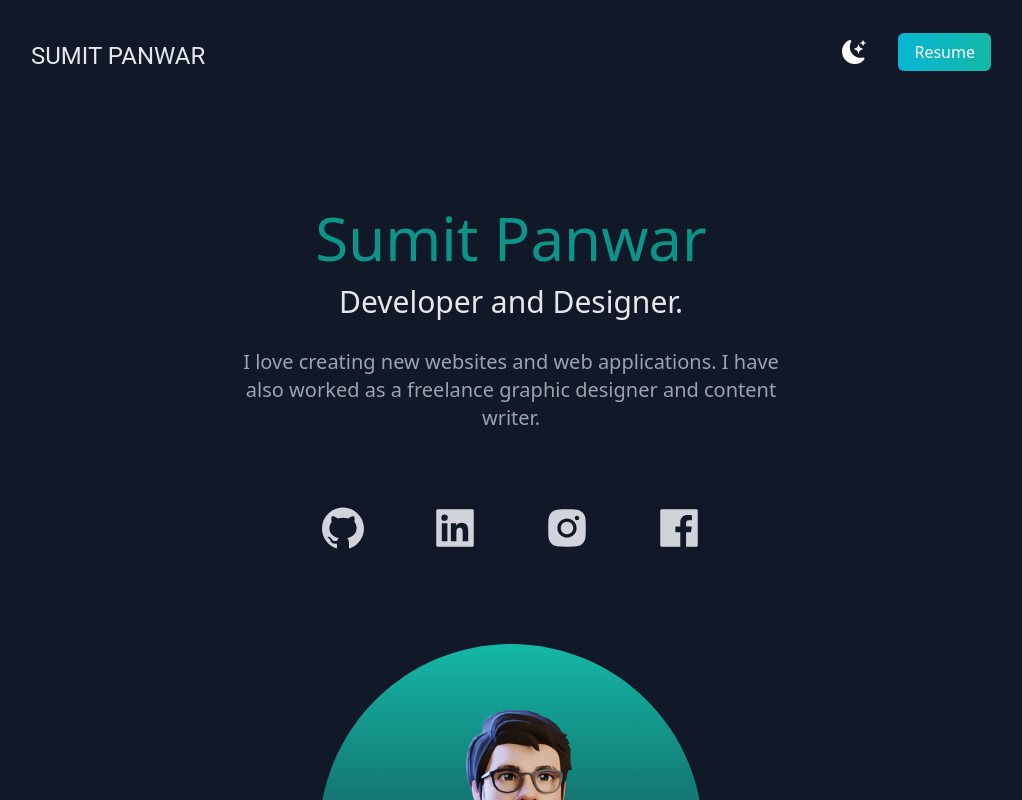
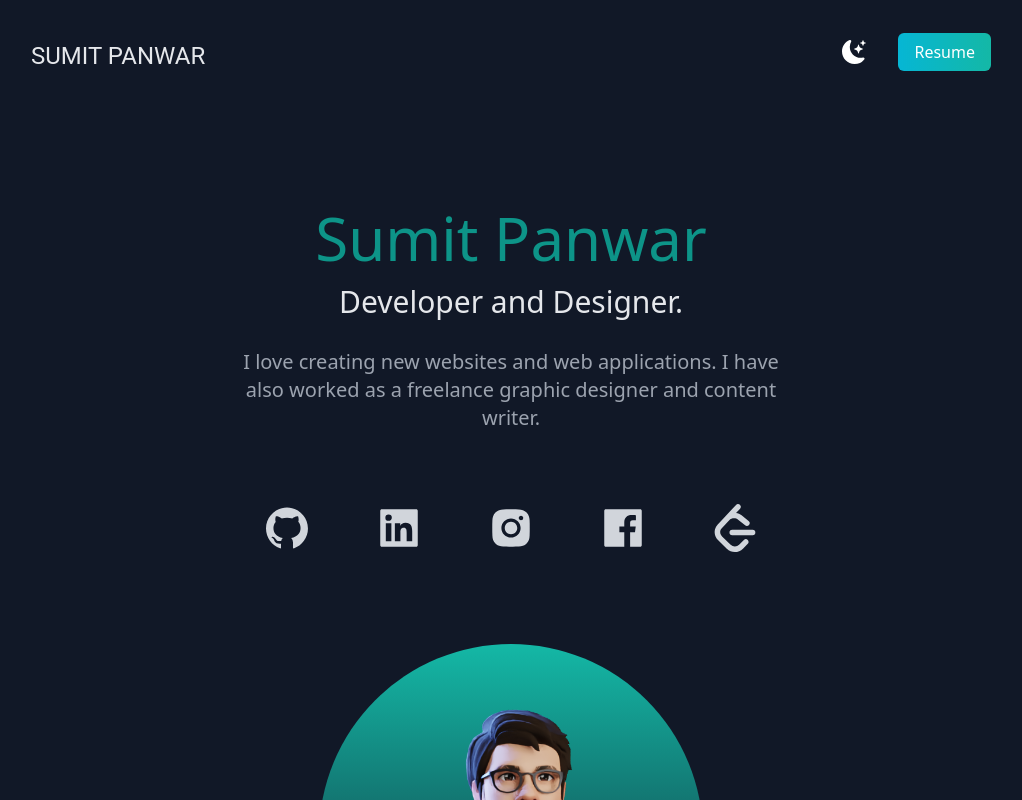
Before and after one commit to sumitpanwar10/MyPortfolio, a Next.js app: page / in a window 1280 px wide. Shown: the top 800 px of the page, without its empty margins (129-1151 px from the left). Built offline with nearby package versions, Linux system fonts and the light colour scheme.

Commit message:
leetcode icon added.

```diff
--- a/package.json
+++ b/package.json
@@ -13,7 +13,7 @@
     "next": "^13.1.0",
     "react": "^18.2.0",
     "react-dom": "^18.2.0",
-    "react-icons": "^4.7.1",
+    "react-icons": "^4.8.0",
     "react-responsive-carousel": "^3.2.23",
     "react-slick": "^0.29.0",
     "slick-carousel": "^1.8.1"
--- a/pages/index.js
+++ b/pages/index.js
@@ -1,6 +1,7 @@
 import Head from 'next/head';
 import { BsFillMoonStarsFill } from 'react-icons/bs'
 import { AiFillLinkedin, AiFillInstagram, AiFillFacebook, AiFillGithub } from 'react-icons/ai'
+import { SiLeetcode } from 'react-icons/si'
 import Image from 'next/image';
 import myavtar from '../public/MyAvatar.png';
 import design from '../public/design.png';
@@ -61,6 +62,7 @@ export default function Home() {
             <a href='https://linkedin.com/in/sumitpanwar10' target="_blank" className=' hover:scale-110 transition duration-300 ease-in-out'><AiFillLinkedin /></a>
             <a href='https://instagram.com/sumit_panwar10' target="_blank" className=' hover:scale-110 transition duration-300 ease-in-out'><AiFillInstagram /></a>
             <a href='https://www.facebook.com/sumit.panwar.3701' target="_blank" className=' hover:scale-110 transition duration-300 ease-in-out'><AiFillFacebook /></a>
+            <a href='https://www.leetcode.com/sumitpanwar10' target="_blank" className=' hover:scale-110 transition duration-300 ease-in-out'><SiLeetcode /></a>
           </div>
           <div className='relative mx-auto bg-gradient-to-b from-teal-500 rounded-full w-80 h-90 mt-20 overflow-hidden md:h-96 md:w-96'>
             <Image src={myavtar} objectfit="cover" alt="" />
```
Also changed, not shown: 1 other file (tests, documents, lock files or other folders).
